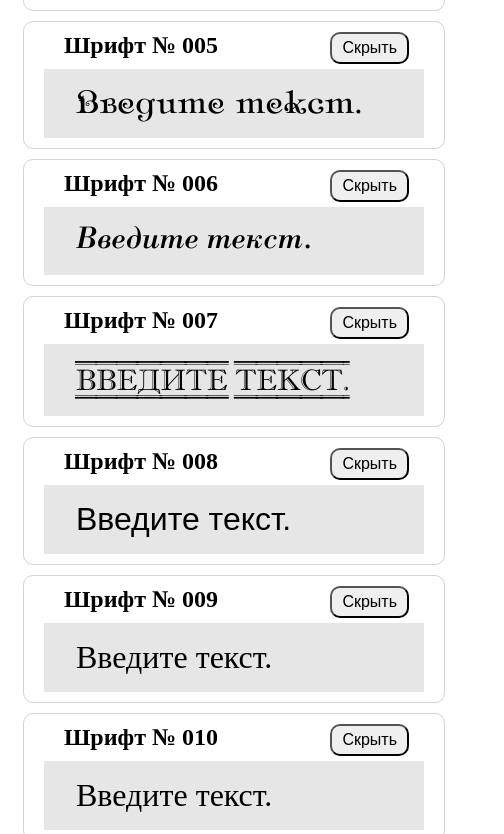
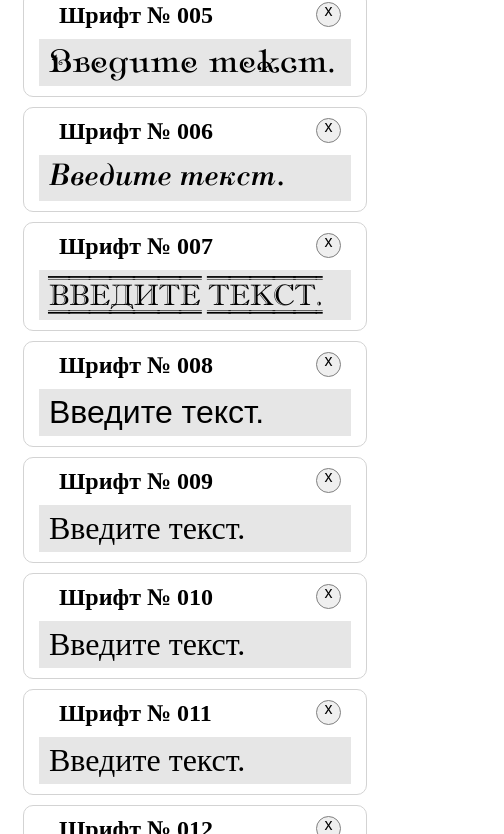
Before and after one commit to AleFF187/fontSelection, a plain HTML site: page index.html in a window 390 px wide. Shown: the part 757-1591 px from the top of the page, 504 px wide, since content can reach past the window. Drawn offline with Linux system fonts and the light colour scheme; a web font is replaced by a local one.

Commit message:
адаптив

```diff
--- a/css/style.css
+++ b/css/style.css
@@ -23,12 +23,13 @@ h3 {
 /* -------------------------------------------------------------------------------- */
 
 .btn__common {
+    height: 35px;
     font-size: 1rem;
     display: flex;
     align-items: center;
     justify-content: center;
     padding: 5px;
-    margin: 0px 10px 0 0;
+    margin: 0 10px 0 0;
     border-radius: 10px;
     padding: 5px 10px;
     transition: background-color 0.3s;
@@ -38,6 +39,10 @@ h3 {
     background-color: lightgray;
     transition: background-color 0.2s;
     cursor: pointer;
+}
+
+.btn__hide {
+    margin: -5px 0 0 0;
 }
 
 
@@ -50,6 +55,7 @@ h3 {
 
 .form {
     display: flex;
+    flex-wrap: wrap;
     padding: 0.65rem 0;
 }
 
@@ -65,9 +71,10 @@ h3 {
 .form__input {
     height: 2rem;
     max-width: 80%;
-    min-width: 225px;
+    min-width: 215px;
     width: 100%;
-    margin-right: 15px;
+    margin: 0 15px 10px 0;
+    /* margin-right: 15px; */
     padding: 0.2rem 1rem;
 }
 
@@ -110,7 +117,13 @@ h3 {
 
 .hidden-fonts__buttons {
     display: flex;
+    flex-wrap: wrap;
     margin: 10px 0;
+}
+
+.btn__show-all,
+.btn__show-font {
+    margin: 5px;
 }
 
 
@@ -124,10 +137,10 @@ h3 {
 }
 
 .font-card {
-    min-width: 380px;
+    min-width: 320px;
     max-width: 850px;
     margin: 5px;
-    padding: 10px 20px;
+    padding: 10px 15px;
     border: 1px solid lightgray;
     border-radius: 10px;
     position: relative;
@@ -150,6 +163,7 @@ h3 {
     font-size: 2rem;
     padding: 0.5em 1em;
     background-color: rgba(155, 155, 155, 0.25);
+    overflow: hidden;
 }
 
 
@@ -379,3 +393,35 @@ h3 {
 .font_type_025 {
     font-family: 'Times_New_Roman_Italic';
 }
+
+
+/* -------------------------------------------------------------------------------- */
+
+@media (max-width: 800px) {
+    .btn__hide::after {
+        content: 'x';
+        font-size: 1rem;
+        position: absolute;
+        top: 0;
+        left: 50%;
+        transform: translateX(-50%);
+    }
+    .btn__hide {
+        border: 1px solid gray;
+        border-radius: 50%;
+        width: 25px;
+        height: 25px;
+        margin: 0;
+        padding: 0;
+    }
+    .btn__hide span {
+        display: none;
+    }
+    .font-card {
+        width: 100%;
+        min-width: 235px;
+    }
+    .font-card__text {
+        padding: 5px 10px;
+    }
+}
--- a/index.html
+++ b/index.html
@@ -34,7 +34,7 @@
             <h2 class="font-card__title">Шрифт № 001</h2>
             <div class="font-card__buttons btn">
                 <!-- <button class="btn__choose btn__common">Выбрать</button> -->
-                <button class="btn__hide btn__common">Скрыть</button>
+                <button class="btn__hide btn__common"><span>Скрыть</span></button>
             </div>
             <p class="font-card__text font_type_001">Введите текст.</p>
         </div>
@@ -43,7 +43,7 @@
             <h2 class="font-card__title">Шрифт № 002</h2>
             <div class="font-card__buttons btn">
                 <!-- <button class="btn__choose btn__common">Выбрать</button> -->
-                <button class="btn__hide btn__common">Скрыть</button>
+                <button class="btn__hide btn__common"><span>Скрыть</span></button>
             </div>
             <p class="font-card__text font_type_002">Введите текст.</p>
         </div>
@@ -52,7 +52,7 @@
             <h2 class="font-card__title">Шрифт № 003</h2>
             <div class="font-card__buttons btn">
                 <!-- <button class="btn__choose btn__common">Выбрать</button> -->
-                <button class="btn__hide btn__common">Скрыть</button>
+                <button class="btn__hide btn__common"><span>Скрыть</span></button>
             </div>
             <p class="font-card__text font_type_003">Введите текст.</p>
         </div>
@@ -61,7 +61,7 @@
             <h2 class="font-card__title">Шрифт № 004</h2>
             <div class="font-card__buttons btn">
                 <!-- <button class="btn__choose btn__common">Выбрать</button> -->
-                <button class="btn__hide btn__common">Скрыть</button>
+                <button class="btn__hide btn__common"><span>Скрыть</span></button>
             </div>
             <p class="font-card__text font_type_004">Введите текст.</p>
         </div>
@@ -70,7 +70,7 @@
             <h2 class="font-card__title">Шрифт № 005</h2>
             <div class="font-card__buttons btn">
                 <!-- <button class="btn__choose btn__common">Выбрать</button> -->
-                <button class="btn__hide btn__common">Скрыть</button>
+                <button class="btn__hide btn__common"><span>Скрыть</span></button>
             </div>
             <p class="font-card__text font_type_005">Введите текст.</p>
         </div>
@@ -79,7 +79,7 @@
             <h2 class="font-card__title">Шрифт № 006</h2>
             <div class="font-card__buttons btn">
                 <!-- <button class="btn__choose btn__common">Выбрать</button> -->
-                <button class="btn__hide btn__common">Скрыть</button>
+                <button class="btn__hide btn__common"><span>Скрыть</span></button>
             </div>
             <p class="font-card__text font_type_006">Введите текст.</p>
         </div>
@@ -88,7 +88,7 @@
             <h2 class="font-card__title">Шрифт № 007</h2>
             <div class="font-card__buttons btn">
                 <!-- <button class="btn__choose btn__common">Выбрать</button> -->
-                <button class="btn__hide btn__common">Скрыть</button>
+                <button class="btn__hide btn__common"><span>Скрыть</span></button>
             </div>
             <p class="font-card__text font_type_007">Введите текст.</p>
         </div>
@@ -97,7 +97,7 @@
             <h2 class="font-card__title">Шрифт № 008</h2>
             <div class="font-card__buttons btn">
                 <!-- <button class="btn__choose btn__common">Выбрать</button> -->
-                <button class="btn__hide btn__common">Скрыть</button>
+                <button class="btn__hide btn__common"><span>Скрыть</span></button>
             </div>
             <p class="font-card__text font_type_008">Введите текст.</p>
         </div>
@@ -106,7 +106,7 @@
             <h2 class="font-card__title">Шрифт № 009</h2>
             <div class="font-card__buttons btn">
                 <!-- <button class="btn__choose btn__common">Выбрать</button> -->
-                <button class="btn__hide btn__common">Скрыть</button>
+                <button class="btn__hide btn__common"><span>Скрыть</span></button>
             </div>
             <p class="font-card__text font_type_009">Введите текст.</p>
         </div>
@@ -115,7 +115,7 @@
             <h2 class="font-card__title">Шрифт № 010</h2>
             <div class="font-card__buttons btn">
                 <!-- <button class="btn__choose btn__common">Выбрать</button> -->
-                <button class="btn__hide btn__common">Скрыть</button>
+                <button class="btn__hide btn__common"><span>Скрыть</span></button>
             </div>
             <p class="font-card__text font_type_010">Введите текст.</p>
         </div>
@@ -124,7 +124,7 @@
             <h2 class="font-card__title">Шрифт № 011</h2>
             <div class="font-card__buttons btn">
                 <!-- <button class="btn__choose btn__common">Выбрать</button> -->
-                <button class="btn__hide btn__common">Скрыть</button>
+                <button class="btn__hide btn__common"><span>Скрыть</span></button>
             </div>
             <p class="font-card__text font_type_011">Введите текст.</p>
         </div>
@@ -133,7 +133,7 @@
             <h2 class="font-card__title">Шрифт № 012</h2>
             <div class="font-card__buttons btn">
                 <!-- <button class="btn__choose btn__common">Выбрать</button> -->
-                <button class="btn__hide btn__common">Скрыть</button>
+                <button class="btn__hide btn__common"><span>Скрыть</span></button>
             </div>
             <p class="font-card__text font_type_012">Введите текст.</p>
         </div>
@@ -142,7 +142,7 @@
             <h2 class="font-card__title">Шрифт № 013</h2>
             <div class="font-card__buttons btn">
                 <!-- <button class="btn__choose btn__common">Выбрать</button> -->
-                <button class="btn__hide btn__common">Скрыть</button>
+                <button class="btn__hide btn__common"><span>Скрыть</span></button>
             </div>
             <p class="font-card__text font_type_013">Введите текст.</p>
         </div>
@@ -151,7 +151,7 @@
             <h2 class="font-card__title">Шрифт № 014</h2>
             <div class="font-card__buttons btn">
                 <!-- <button class="btn__choose btn__common">Выбрать</button> -->
-                <button class="btn__hide btn__common">Скрыть</button>
+                <button class="btn__hide btn__common"><span>Скрыть</span></button>
             </div>
             <p class="font-card__text font_type_014">Введите текст.</p>
         </div>
@@ -160,7 +160,7 @@
             <h2 class="font-card__title">Шрифт № 015</h2>
             <div class="font-card__buttons btn">
                 <!-- <button class="btn__choose btn__common">Выбрать</button> -->
-                <button class="btn__hide btn__common">Скрыть</button>
+                <button class="btn__hide btn__common"><span>Скрыть</span></button>
             </div>
             <p class="font-card__text font_type_015">Введите текст.</p>
         </div>
@@ -169,7 +169,7 @@
             <h2 class="font-card__title">Шрифт № 016</h2>
             <div class="font-card__buttons btn">
                 <!-- <button class="btn__choose btn__common">Выбрать</button> -->
-                <button class="btn__hide btn__common">Скрыть</button>
+                <button class="btn__hide btn__common"><span>Скрыть</span></button>
             </div>
             <p class="font-card__text font_type_016">Введите текст.</p>
         </div>
@@ -178,7 +178,7 @@
             <h2 class="font-card__title">Шрифт № 017</h2>
             <div class="font-card__buttons btn">
                 <!-- <button class="btn__choose btn__common">Выбрать</button> -->
-                <button class="btn__hide btn__common">Скрыть</button>
+                <button class="btn__hide btn__common"><span>Скрыть</span></button>
             </div>
             <p class="font-card__text font_type_017">Введите текст.</p>
         </div>
@@ -187,7 +187,7 @@
             <h2 class="font-card__title">Шрифт № 018</h2>
             <div class="font-card__buttons btn">
                 <!-- <button class="btn__choose btn__common">Выбрать</button> -->
-                <button class="btn__hide btn__common">Скрыть</button>
+                <button class="btn__hide btn__common"><span>Скрыть</span></button>
             </div>
             <p class="font-card__text font_type_018">Введите текст.</p>
         </div>
@@ -196,7 +196,7 @@
             <h2 class="font-card__title">Шрифт № 019</h2>
             <div class="font-card__buttons btn">
                 <!-- <button class="btn__choose btn__common">Выбрать</button> -->
-                <button class="btn__hide btn__common">Скрыть</button>
+                <button class="btn__hide btn__common"><span>Скрыть</span></button>
             </div>
             <p class="font-card__text font_type_019">Введите текст.</p>
         </div>
@@ -205,7 +205,7 @@
             <h2 class="font-card__title">Шрифт № 020</h2>
             <div class="font-card__buttons btn">
                 <!-- <button class="btn__choose btn__common">Выбрать</button> -->
-                <button class="btn__hide btn__common">Скрыть</button>
+                <button class="btn__hide btn__common"><span>Скрыть</span></button>
             </div>
             <p class="font-card__text font_type_020">Введите текст.</p>
         </div>
@@ -214,7 +214,7 @@
             <h2 class="font-card__title">Шрифт № 021</h2>
             <div class="font-card__buttons btn">
                 <!-- <button class="btn__choose btn__common">Выбрать</button> -->
-                <button class="btn__hide btn__common">Скрыть</button>
+                <button class="btn__hide btn__common"><span>Скрыть</span></button>
             </div>
             <p class="font-card__text font_type_021">Введите текст.</p>
         </div>
@@ -223,7 +223,7 @@
             <h2 class="font-card__title">Шрифт № 022</h2>
             <div class="font-card__buttons btn">
                 <!-- <button class="btn__choose btn__common">Выбрать</button> -->
-                <button class="btn__hide btn__common">Скрыть</button>
+                <button class="btn__hide btn__common"><span>Скрыть</span></button>
             </div>
             <p class="font-card__text font_type_022">Введите текст.</p>
         </div>
@@ -232,7 +232,7 @@
             <h2 class="font-card__title">Шрифт № 023</h2>
             <div class="font-card__buttons btn">
                 <!-- <button class="btn__choose btn__common">Выбрать</button> -->
-                <button class="btn__hide btn__common">Скрыть</button>
+                <button class="btn__hide btn__common"><span>Скрыть</span></button>
             </div>
             <p class="font-card__text font_type_023">Введите текст.</p>
         </div>
@@ -241,7 +241,7 @@
             <h2 class="font-card__title">Шрифт № 024</h2>
             <div class="font-card__buttons btn">
                 <!-- <button class="btn__choose btn__common">Выбрать</button> -->
-                <button class="btn__hide btn__common">Скрыть</button>
+                <button class="btn__hide btn__common"><span>Скрыть</span></button>
             </div>
             <p class="font-card__text font_type_024">Введите текст.</p>
         </div>
@@ -250,7 +250,7 @@
             <h2 class="font-card__title">Шрифт № 025</h2>
             <div class="font-card__buttons btn">
                 <!-- <button class="btn__choose btn__common">Выбрать</button> -->
-                <button class="btn__hide btn__common">Скрыть</button>
+                <button class="btn__hide btn__common"><span>Скрыть</span></button>
             </div>
             <p class="font-card__text font_type_025">Введите текст.</p>
         </div>
```
